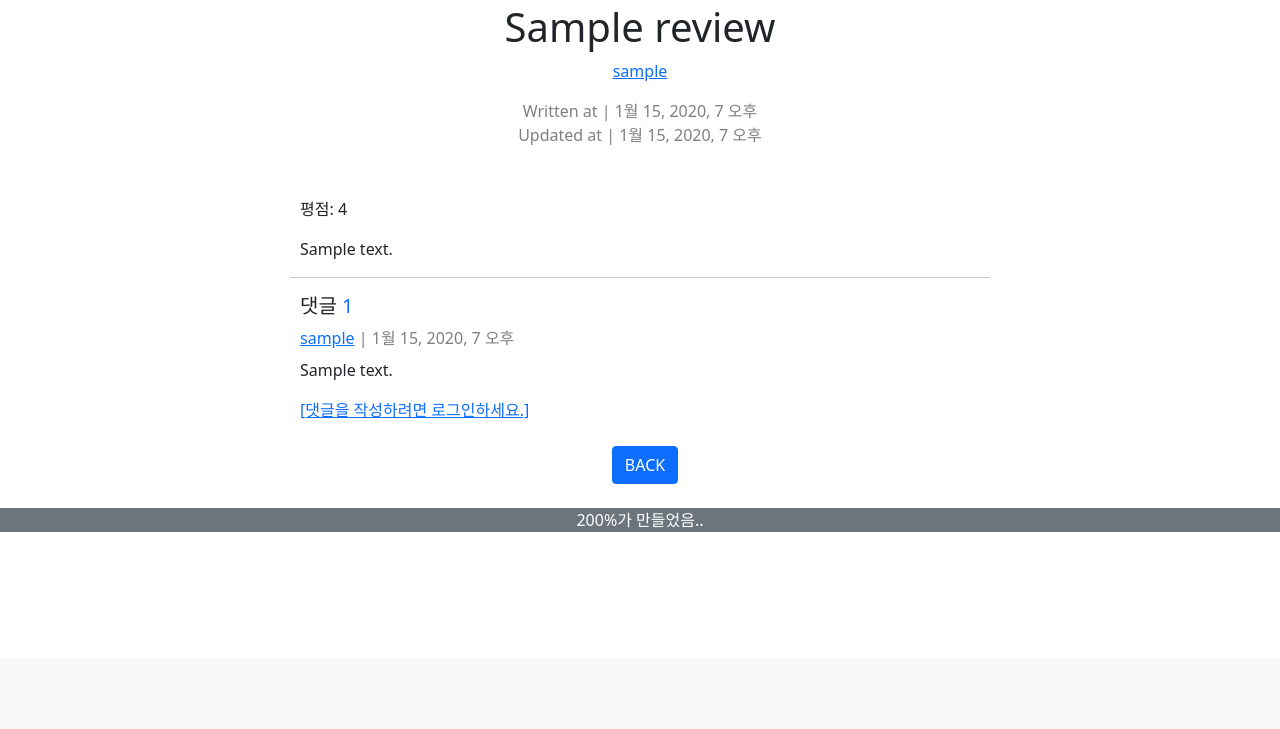
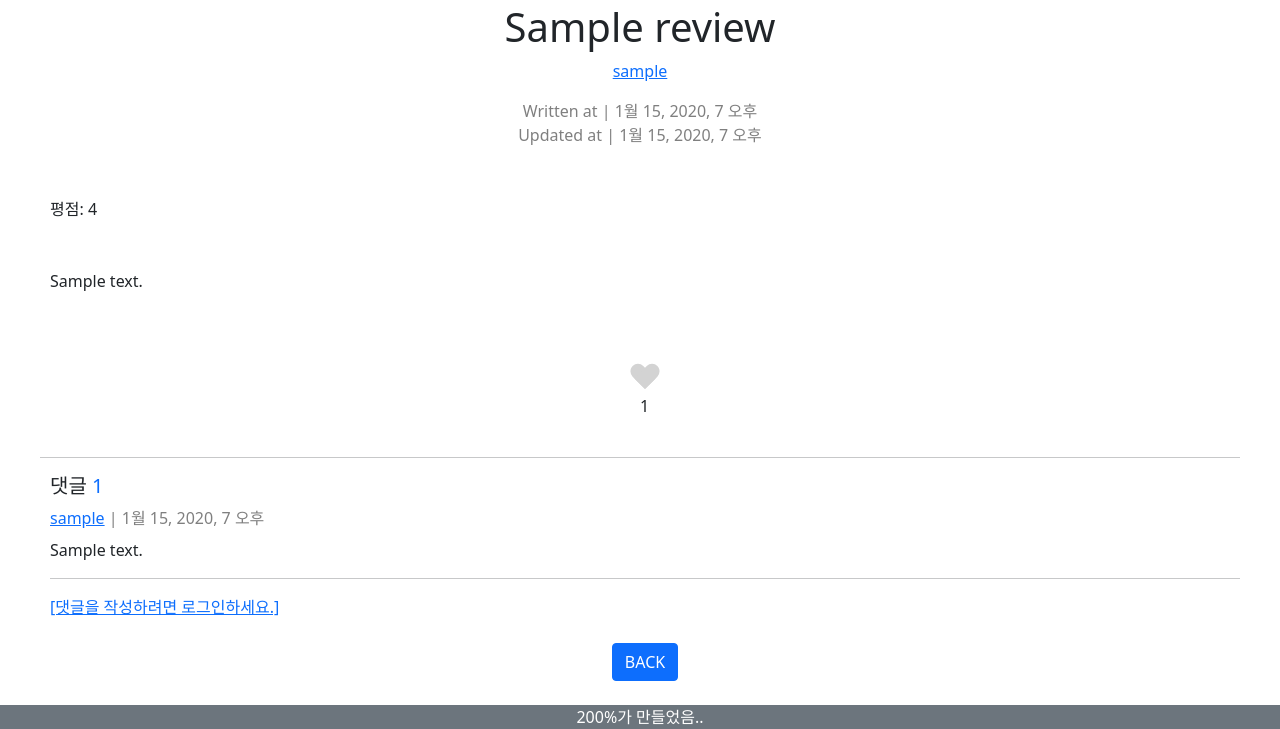
Before and after one commit to wynne-baek/BKS-world, a Django app: page /community/1/ in a window 1280 px wide. Shown: the part 141-870 px from the top of the page. Before the commit the page ends 673 px from the top, so only its background shows below. Run offline with Django 3.2, Linux system fonts and the light colour scheme; tables that the repository leaves empty hold one stand-in row (values such as "Sample post").

Commit message:
make review like

```diff
--- a/community/forms.py
+++ b/community/forms.py
@@ -23,5 +23,5 @@ class CommentForm(forms.ModelForm):
         model = Comment
         fields = ['content']
         widgets = {
-            'content': forms.Textarea(attrs={'class': 'form-control my-2', 'style': 'width: 680px;', 'rows': 3})
+            'content': forms.Textarea(attrs={'class': 'form-control my-2 mx-auto', 'style': 'min-width: 680px; max-width: 1100px;', 'rows': 3})
         }
--- a/community/templates/community/reviewdetail.html
+++ b/community/templates/community/reviewdetail.html
@@ -1,6 +1,7 @@
 {% extends 'base.html' %}
 
 {% block content %}
+{% comment %} 제목, 작성자, 작성일, 수정일 {% endcomment %}
 <div class="text-center" style="margin-top: 50px; margin-bottom: 50px">
   <p>{{ review.movie_title }}</p>
   <h1 class="">{{ review.title }}</h1>
@@ -8,10 +9,13 @@
   <div class="text-black-50">Written at | {{ review.created_at }}</div>
   <div class="text-black-50">Updated at | {{ review.updated_at }}</div>
 </div>
-<div style="width: 700px; margin-top: 10px;" class="mx-auto">
+
+{% comment %} 디테일 {% endcomment %}
+<div style="min-width: 700px; max-width: 1200px; margin-top: 10px;" class="mx-auto">
+  {% comment %} 디테일 {% endcomment %}
   <div id="detail">
   <p>평점: {{ review.rate }}</p>
-  <p>{{ review.content }}</p>
+  <p class="my-5">{{ review.content }}</p>
   {% if request.user == review.user %}
   <a class="btn btn-outline-info btn-sm" href="{% url 'community:review_update' review.pk %}" style="float:left;" >수정</a>
     <form action="{% url 'community:review_delete' review.pk %}" method="POST">
@@ -20,7 +24,25 @@
     </form>
   {% endif %}
   </div>
+
+  {% comment %} 좋아요 버튼 {% endcomment %}
+
+  <div id="container">
+    <form style="margin-left: 10px;" id="like-form" data-id="{{ review.pk }}" class="d-inline">
+      {% csrf_token %}
+      {% if user in review.like_users.all %}
+      <div id="likeButton" class="heart-like-button liked" data-id="{{ review.pk }}"></div>
+      {% else %}
+      <div id="likeButton" class="heart-like-button" data-id="{{ review.pk }}"></div>
+      {% endif %}
+    </form>
+      <div id="like-count">
+        {{ review.like_users.all|length }}
+      </div>
+  </div>
+
   <hr>
+  {% comment %} 댓글 {% endcomment %}
   <div id="comment">
   <h5>댓글 <span class="text-primary">{{ comments|length }}</span></h5>
   {% for comment in comments %}
@@ -33,14 +55,15 @@
             {% csrf_token %}
             <input type="submit" value="삭제">
           </form>
-          <hr>
         {% endif %}
 
   {% empty %}
     <p><b>댓글이 없어요..</b></p>
   {% endfor %}
-</div>
+  <hr>
+  </div>
 
+  {% comment %} comment 작성란 {% endcomment %}
   <div id="comment_form">
   {% if request.user.is_authenticated %}
     <form action="{% url 'community:review_comment_create' review.pk %}" method="POST">
@@ -54,7 +77,7 @@
   <div class="my-4" style="text-align:center;">
   <a class="btn btn-primary" href="{% url 'community:review_list' %}">BACK</a>
   </div>
-</div>
+  </div>
 </div>
 
 
@@ -75,5 +98,101 @@
     border-radius: 12px;
   }
   {% endcomment %}
+
+  {% comment %} like button css {% endcomment %}
+
+  #container {
+    display: flex;
+    flex-direction: column;
+    justify-content: center;
+    align-items: center;
+    width: 100%;
+    height: 100px;
+    padding: 30px 15px;
+  }
+  .heart-like-button {
+    position: relative;
+    width: 30px;
+    height: 30px;
+  }
+  #like-count {
+    margin-left: 9px;
+  }
+  .heart-like-button:before {
+    position: absolute;
+    top: 0;
+    left: 15px;
+    transform: rotate(-45deg);
+    transform-origin: 0 100%;
+    width: 15px;
+    height: 25px;
+    border-radius: 40px 40px 0 0;
+    background-color: #d3d3d3;
+    content: "";
+    cursor: pointer;
+    transition: background .4s;
+  }
+  .heart-like-button:after {
+    position: absolute;
+    top: 0;
+    left: 0;
+    transform: rotate(45deg);
+    transform-origin :100% 100%;
+    width: 15px;
+    height: 25px;
+    border-radius: 40px 40px 0 0;
+    background-color: #d3d3d3;
+    content: "";
+    cursor: pointer;
+    transition: background .4s;
+  }
+  .heart-like-button.liked::before,
+  .heart-like-button.liked::after {
+    background-color: #d65076;
+  }
+  .heart-like-button.liked {
+    animation: liked .4s ease;
+  }
+  @keyframes liked {
+    0% {
+      transform: scale(.8);
+    }
+    50% {
+      transform: scale(1.1);
+    }
+    100% {
+      transform: scale(1);
+    }
+  }
 </style>
 {% endblock content %}
+
+{% block script %}
+<script>
+  {% comment %} 좋아요 버튼 {% endcomment %}
+const likeForm = document.querySelector('#like-form')
+const likeButton = document.querySelector(".heart-like-button")
+  if (likeForm) {
+    axios.defaults.xsrfCookieName = 'csrftoken'
+    axios.defaults.xsrfHeaderName = 'X-CSRFToken'
+    likeButton.addEventListener('click', function(event) {
+      console.log(event.target)
+      const reviewId = event.target.dataset.id
+      const URL = `http://127.0.0.1:8000/community/${reviewId}/like/`
+      axios.post(URL)
+      .then(res => {
+        const count = res.data.count
+        const liked = res.data.liked
+        const likeCount = document.querySelector(`#like-count`)
+        const likeButton = document.querySelector(".heart-like-button")
+        if (liked) {
+          likeButton.classList.add("liked");
+        } else {
+          likeButton.classList.remove("liked");
+        }
+        likeCount.innerText = count
+      }
+)})}
+
+</script>
+{% endblock script %}
```
